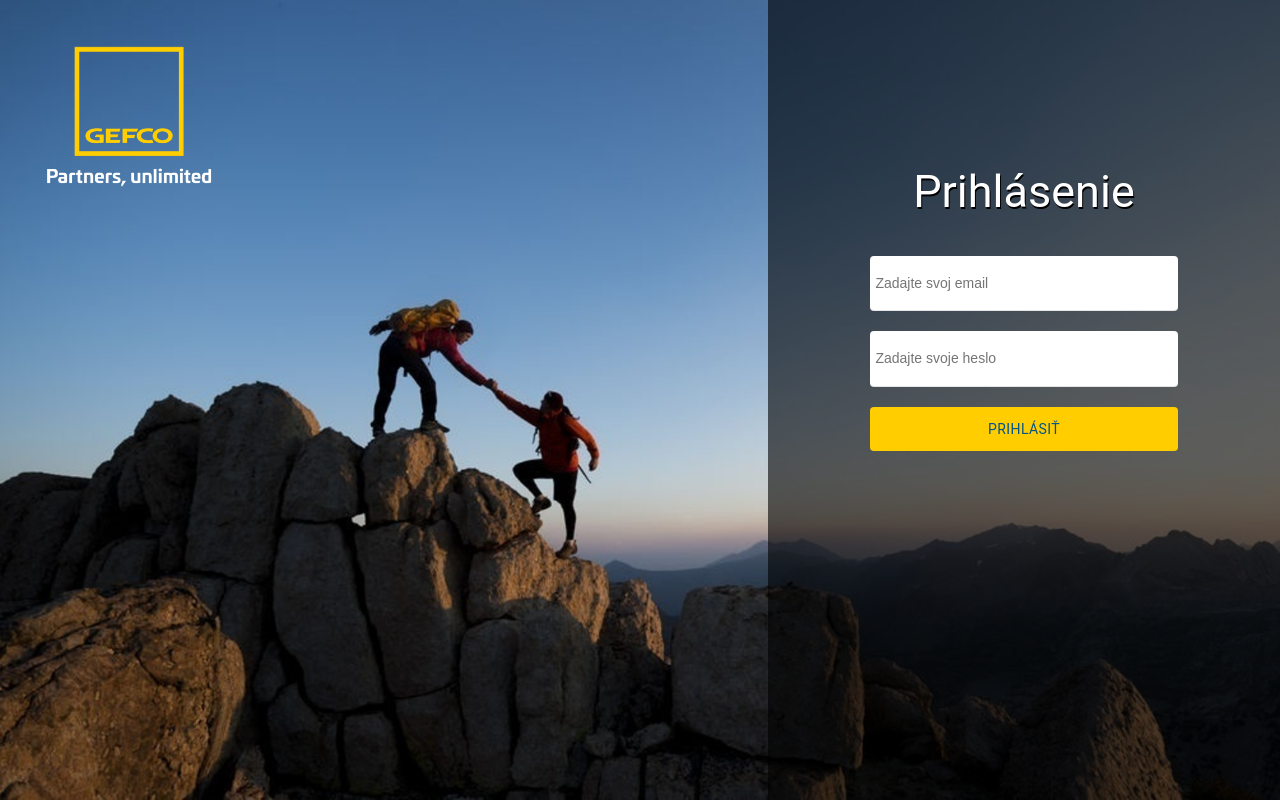
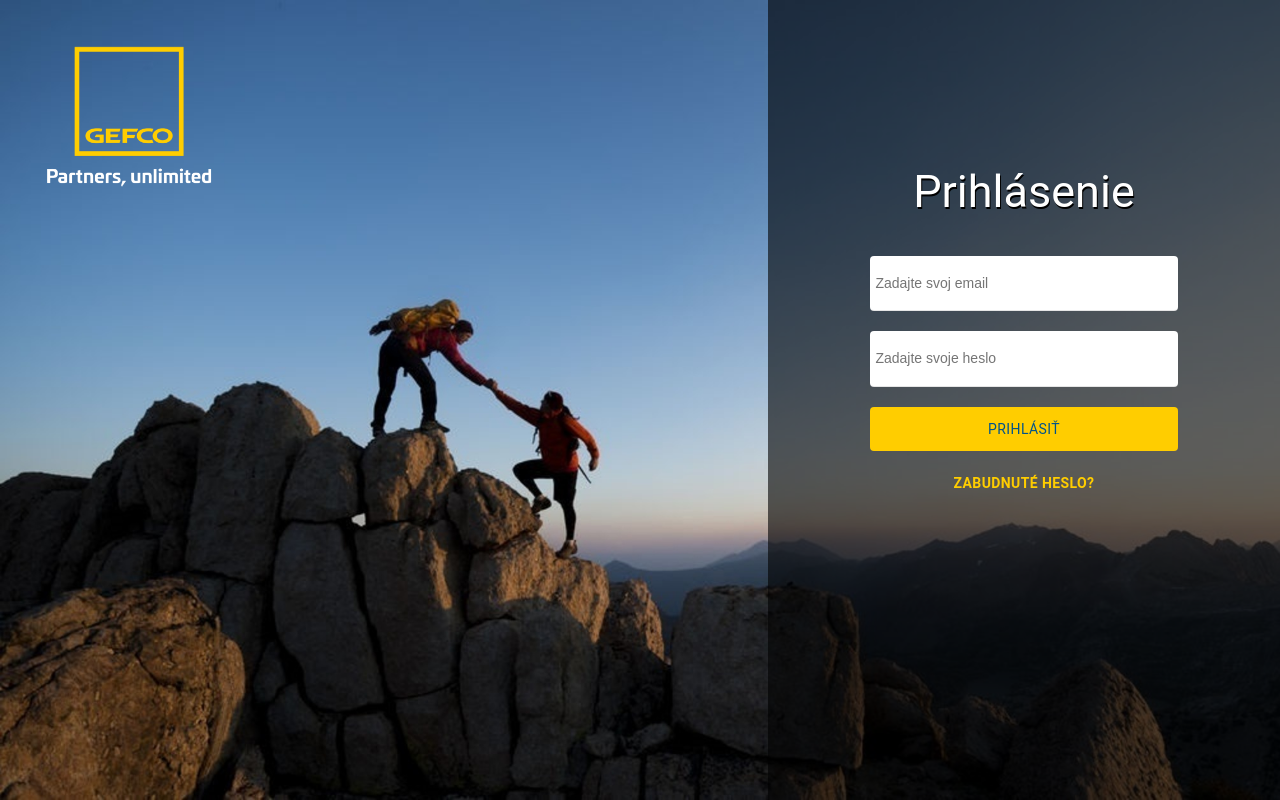
Before and after one commit to TIS2021-FMFI/pomocky-a-skolenia, a React (Create React App) app in the folder frontend/: page / in a window 1280 px wide. Built offline with nearby package versions, Linux system fonts and the light colour scheme.

Commit message:
zabudnute heslo

```diff
--- a/frontend/src/pages/login/LoginPage.tsx
+++ b/frontend/src/pages/login/LoginPage.tsx
@@ -1,30 +1,45 @@
 import React, { useState } from 'react'
 import { useDispatch } from 'react-redux'
 import { setLoggedIn, setIsAdmin } from '../../features/loginSlice'
-import { login } from '../../helpers/requests'
+import { login, resetPasswd } from '../../helpers/requests'
 import './LoginStyle.css'
 import logo from './logo-white.png'
 
 const LoginPage = () => {
   const [email, setEmail] = useState<string>('')
+  const [email2, setEmail2] = useState<string>('')
   const [password, setPassword] = useState<string>('')
   const [error, setError] = useState<string>('')
+  const [done, setDone] = useState<string>('')
   const dispatch = useDispatch()
+
+  const [isVisible, setIsVisible] = useState(true)
 
   const handleSubmit = async () => {
     const successfullyLoggedIn = await login({ email, password })
     if (successfullyLoggedIn === null) {
-      setError('Nesprávne meno alebo heslo!')
+      setError('Nesprávny email alebo heslo!')
     } else {
       dispatch(setIsAdmin(successfullyLoggedIn.isAdmin))
       dispatch(setLoggedIn(true))
     }
   }
 
+  const resetPass = async () => {
+    const change = await resetPasswd(email)
+    if (change) {
+      setDone('Nové heslo bolo zaslané na email')
+    } else {
+      setError('Zadaný email neexistuje!')
+    }
+  }
+
+
   return (
     <div className="MainImage">
       <div className="logo"><img src={logo} alt="Logo"/></div>
-      <div className="loginForm">
+
+      <div className="loginForm" style={{ visibility: isVisible ? "visible" : "hidden" }}>
         <h2>Prihlásenie</h2>
 
         <input
@@ -48,11 +63,43 @@ const LoginPage = () => {
             setPassword(e.target.value)
           }}
         />
-        <button disabled={!email || !password} className="login-btn" onClick={() => handleSubmit()}>
+
+        <button disabled={!email || !password} onClick={() => handleSubmit()} className="login-btn" >
           Prihlásiť
+        </button>
+
+        <button className="forgot-password-btn" onClick={() => setIsVisible(false)}>
+          Zabudnuté  heslo?
         </button>
         {error ? <div className="loginError">{error}</div> : <></>}
       </div>
+
+
+      <div className="loginForm2" style={{ visibility: isVisible ? "hidden" : "visible" }}>
+        <h2>Zabudnuté heslo</h2>
+        <input
+            type="email"
+            id="email2"
+            className="form-control"
+            placeholder="Zadajte svoj email"
+            autoComplete="false"
+            value={email2}
+            onChange={(e) => {
+              setEmail2(e.target.value)
+            }}
+        />
+
+        <button onClick={() => resetPass()} disabled={!email2} className="login-btn">
+          Odoslať
+        </button>
+
+        <button  style={{ width:'200px' }} className="forgot-password-btn" onClick={() => setIsVisible(true)}>
+          Späť na Prihlásenie
+        </button>
+        {error ? <div className="loginError">{error}</div> : <></>}
+        {done ? <div className="loginError">{done}</div> : <></>}
+      </div>
+
     </div>
   )
 }
--- a/frontend/src/pages/login/LoginStyle.css
+++ b/frontend/src/pages/login/LoginStyle.css
@@ -22,7 +22,7 @@ body {
     top: 0;
 }
 
-.loginForm h2{
+.loginForm h2, .loginForm2 h2{
     padding-top: 25%;
     font-size: 45px;
     color: #ffffff;
@@ -30,7 +30,7 @@ body {
     text-shadow: 1px 2px #000000;
 }
 
-.login-btn, .account-btn, .logOutbtn{
+.login-btn, .account-btn, .logOutbtn, .forgot-password-btn{
     box-sizing: border-box;
     outline: 0;
     border: 0;
@@ -57,7 +57,7 @@ body {
     width: auto;
 }
 
-.loginForm{
+.loginForm, .loginForm2{
     /*background-color: rgba(0, 83, 139, 0.6);*/
     background-color: rgba(0, 0, 0, 0.6);
     width: 40vw;
@@ -91,7 +91,7 @@ body {
     width: 24vw;
 }
 
-.form-control, .login-btn, .loginForm h2{
+.form-control, .login-btn, .loginForm h2, .loginForm2 h2{
     margin-left: auto;
     margin-right: auto;
 }
@@ -111,6 +111,15 @@ body {
     font-family: "Roboto","Helvetica","Arial",sans-serif;
     color: #FFCD00;
     text-align: center;
-    fontweight: bold;
     font-size: 15px;
 }
+
+.forgot-password-btn{
+    background-color: transparent;
+    color: #FFCD00;
+    padding: 20px 0 0;
+    width: 160px;
+    font-weight: bold;
+    margin-right: auto;
+    margin-left: auto;
+}
```
